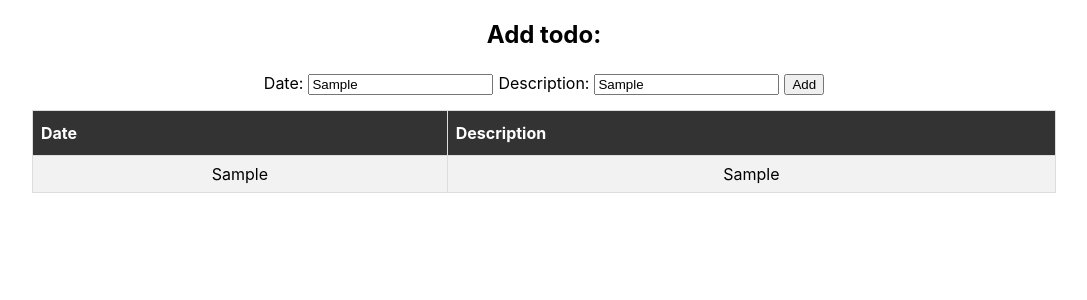
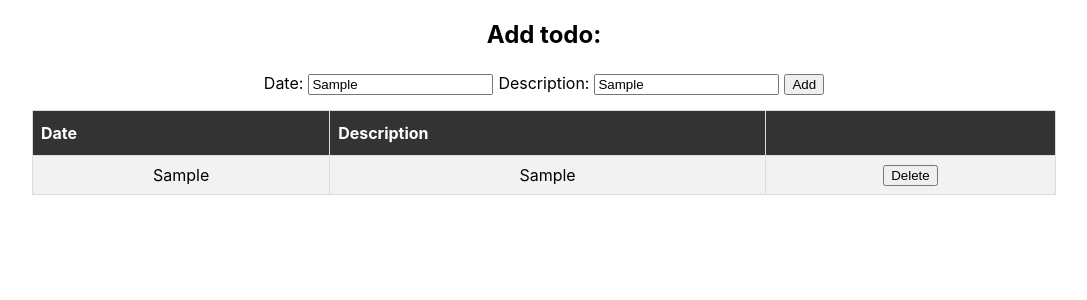
Before and after one commit to l0ttal/todolist, a React (Create React App) app: page / in a window 1280 px wide. Both pictures are taken after typing "Sample", "Sample" into the empty fields and a click on the button "Add". Shown: the top 300 px of the page, without its empty margins (96-1183 px from the left). Built offline with nearby package versions, Linux system fonts and the light colour scheme.

Commit message:
Add delete button

```diff
--- a/src/components/Todolist.js
+++ b/src/components/Todolist.js
@@ -9,6 +9,10 @@ function Todolist() {
 
 	function addTodo() {
 		setTodos([input, ...todos]);
+	}
+
+	function deleteTodo(row) {
+		setTodos(todos.filter((item, i) => row !== i));
 	}
 
 	return (
@@ -24,12 +28,14 @@ function Todolist() {
 					<tr>
 						<th>Date</th>
 						<th>Description</th>
+						<th></th>
 					</tr>
 					{
-						todos.map((todo) =>
-							<tr key={todo.description}>
+						todos.map((todo, index) =>
+							<tr key={index}>
 								<td>{todo.date}</td>
 								<td>{todo.description}</td>
+								<td><button onClick={() => deleteTodo(index)}>Delete</button></td>
 							</tr>
 						)
 					}
```
